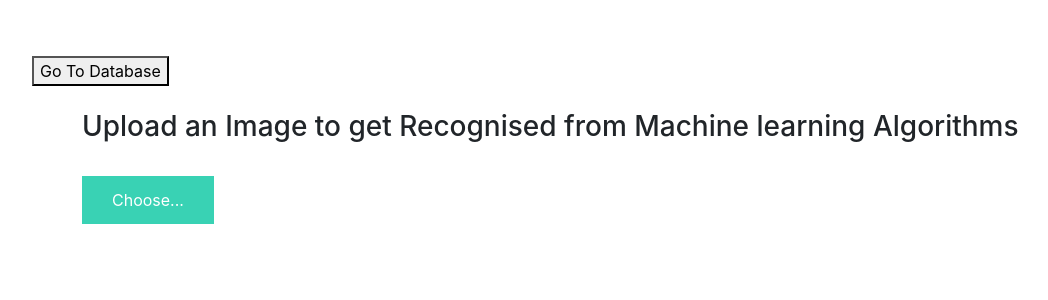
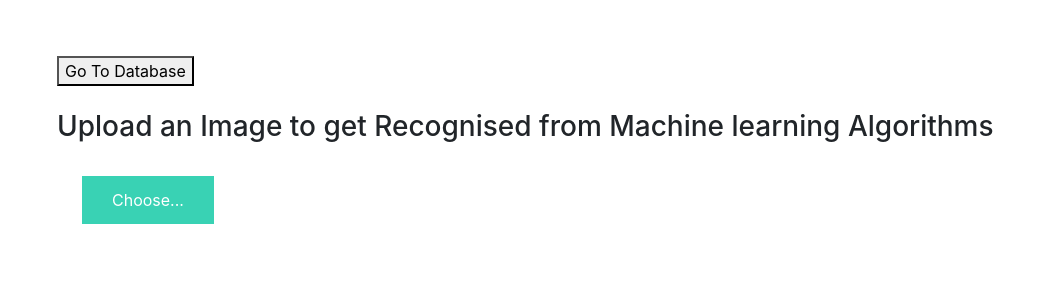
Before and after one commit to ShamSinha/Image-Recognition-Website, a Flask app: template templates/index.html in a window 1280 px wide. Shown: the part 56-356 px from the top of the page, without its empty margins (103-1151 px from the left). Run offline with Flask 2, Linux system fonts and the light colour scheme; the template is opened without the code that fills it, so the values that code supplies are empty; parts of the project's set-up code (start-up, migrations or seed data) failed here and were passed over; some libraries are stand-ins or nearby versions.

Commit message:
Update index.html

```diff
--- a/templates/index.html
+++ b/templates/index.html
@@ -1,21 +1,19 @@
 {% extends "base.html" %} {% block content %}
 
 <style>
-    h3 {padding-left: 50px;}
-    div {
-        padding-left: 50px;
-    }
+    h3 {padding-left: 75px;}
+
 
 </style>
 <script src="/js/main.js"></script>
 <br>
-<a href = "/database"><button type="button">Go To Database</button></a>
+<a href = "/database"><button type="button" style = "margin-left: 75px;">Go To Database</button></a>
 <br>
 <br>
 <h3>Upload an Image to get Recognised from Machine learning Algorithms</h3>
 <br>
 
-<div>
+<div style = "padding-left: 100px;">
     <form id="upload-file" method="post" enctype="multipart/form-data">
         <label for="imageUpload" class="upload-label">
             Choose...
```
